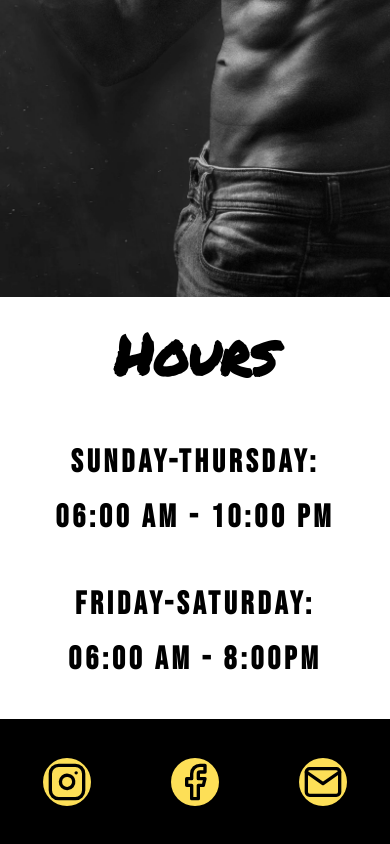
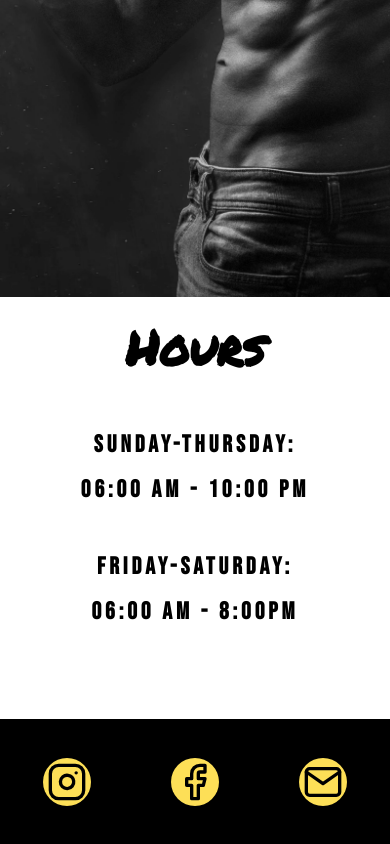
Before and after one commit to AndrewGlennAquino/fit-haus-mazamitla-website, a React (Vite) app: page / in a window 390 px wide. Shown: the part 619-1463 px from the top of the page. Built offline with nearby package versions, Linux system fonts and the light colour scheme.

Commit message:
Fix hours container spacing on mobile

```diff
--- a/src/components/Hours/Hours.css
+++ b/src/components/Hours/Hours.css
@@ -56,7 +56,7 @@
   }
 
   .hours-container h1 {
-    font-size: 3.5rem;
+    font-size: 3rem;
   }
 
   .hours-content {
@@ -65,6 +65,6 @@
   }
 
   .hours-content h1 {
-    font-size: 2rem;
+    font-size: 1.5rem;
   }
 }
```
